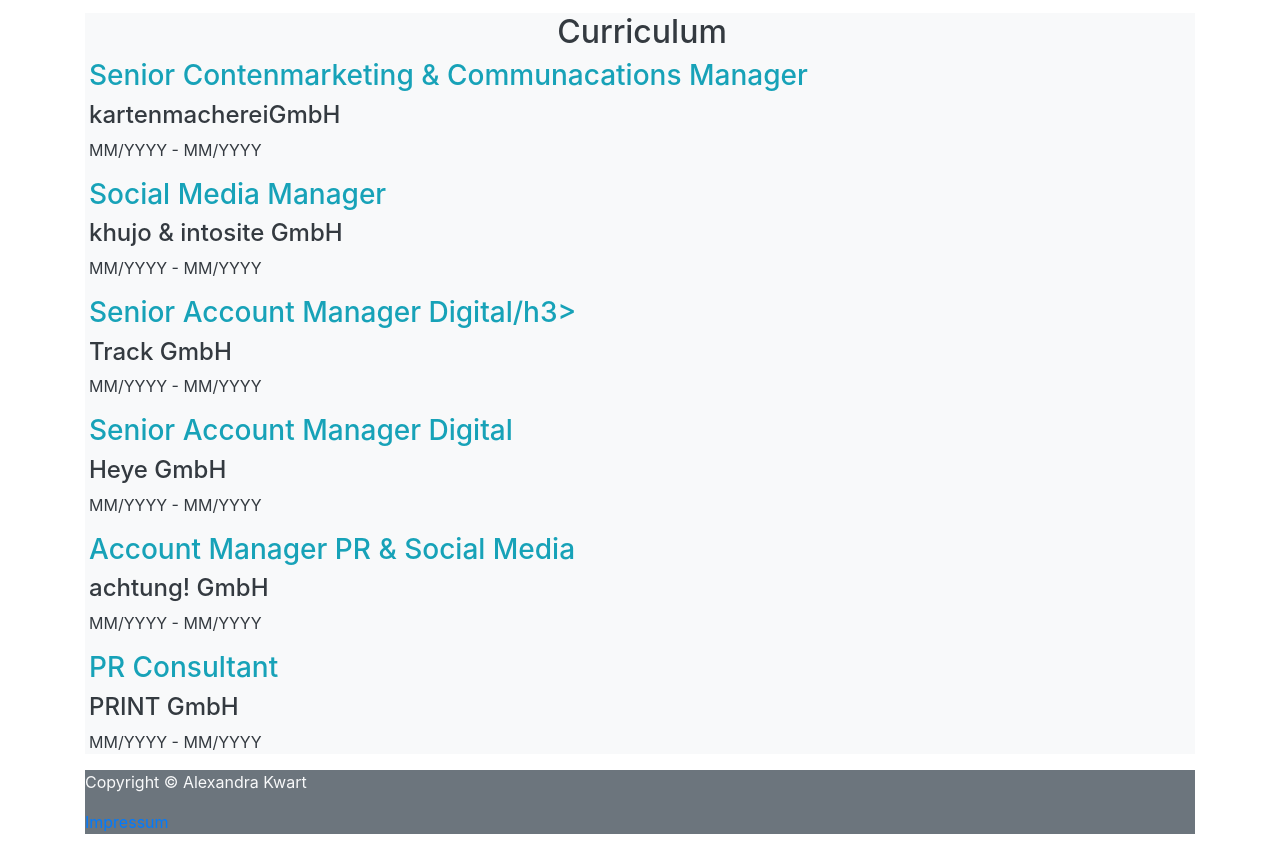
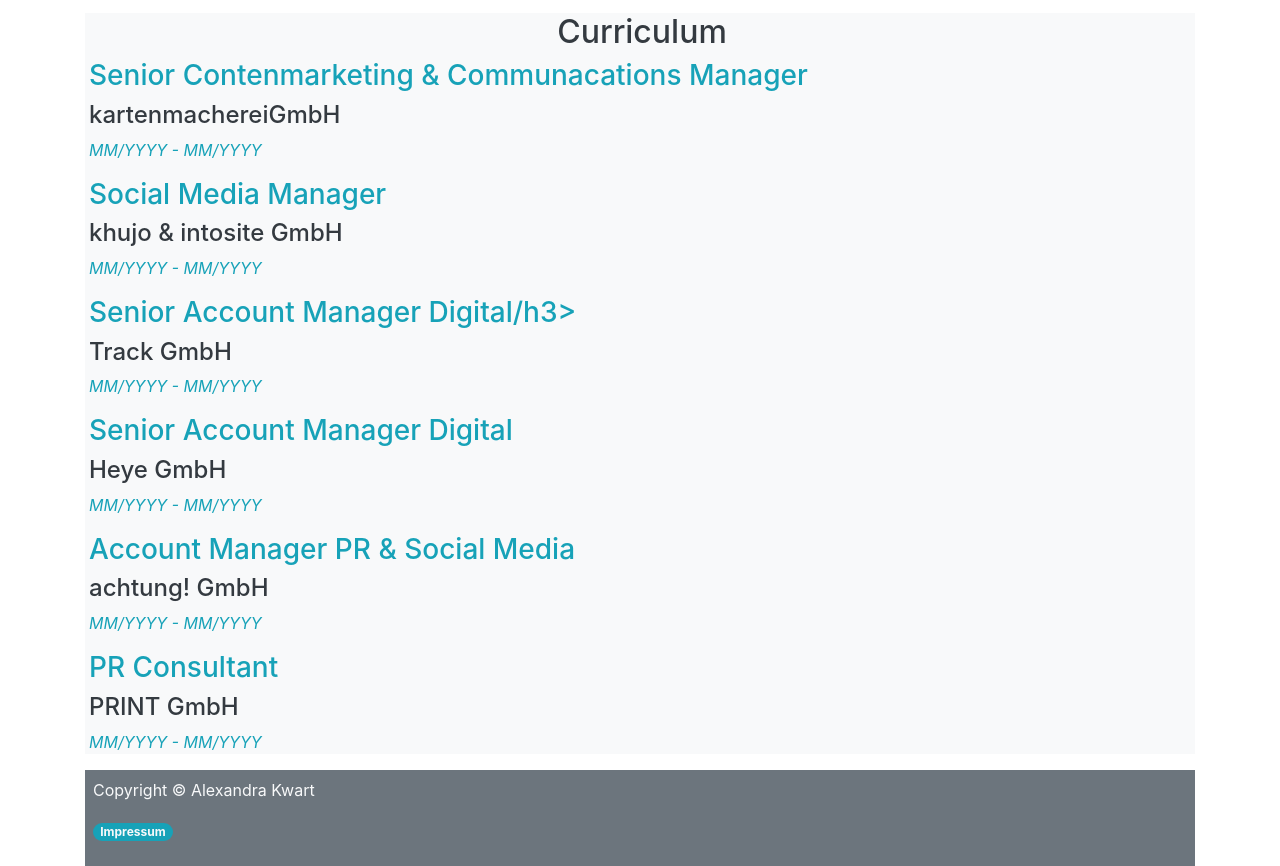
Before and after one commit to kwartalex/personal-website, a plain HTML site: page index.html in a window 1280 px wide. Shown: the part 1240-2106 px from the top of the page. Drawn offline with nearby package versions, Linux system fonts and the light colour scheme.

Commit message:
Images Updated, minor Styling and Text Updates

```diff
--- a/index.html
+++ b/index.html
@@ -17,10 +17,10 @@
                     <h1>Alexandra Kwart</h1>
                 </div>
                 <div class="col">
-                    <p><a href="#jumpmark_contact" class="secondary-link text-light">Contact</a></p>
+                    <p><a href="#jumpmark_contact" class="secondary-link text-light badge badge-pill badge-info">Contact</a></p>
                 </div>
                 <div class="col">
-                    <p><a href="#jumpmark_CV class=" class="secondary-link text-light">Curriculum</a></p>
+                    <p><a href="#jumpmark_CV class=" class="secondary-link text-light badge badge-pill badge-info">Curriculum</a></p>
                 </div>
             </div>
         </header>
@@ -38,7 +38,7 @@
                 </div>
                 <div class="col-md-8">
                     <div class="bg-light">
-                    <h2 class="bg-info text-light text-center">My Web Development Skills</h2>
+                    <h2 class="bg-info text-light text-center py-1">My Web Development Skills</h2>
 
                         <ul class="list-inline">
                             <li class="list-inline-item bg-info text-light rounded p-3 m-2">Skill 1</li>
@@ -48,7 +48,7 @@
                             <li class="list-inline-item bg-info text-light rounded p-3 m-2">Skill 5000000</li>
                             <li class="list-inline-item bg-info text-light rounded p-3 m-2">Skill 6000</li>
                         </ul>
-                        <h2 class="bg-info text-light text-center">My Personal Skills</h2>
+                        <h2 class="bg-info text-light text-center py-1">My Personal Skills</h2>
 
                         <ul class="list-inline">
                             <li class="list-inline-item bg-info text-light rounded p-3 m-2">Skill 1000000</li>
@@ -107,39 +107,39 @@
                 <div>
                     <h3 class="text-info">Senior Contenmarketing & Communacations Manager</h3>
                     <h4>kartenmachereiGmbH</h4>
-                    <p>MM/YYYY - MM/YYYY</p>
+                    <p class="font-italic text-info">MM/YYYY - MM/YYYY</p>
                 </div>
                 <div>
                     <h3 class="text-info">Social Media Manager</h3>
                     <h4>khujo & intosite GmbH</h4>
-                    <p>MM/YYYY - MM/YYYY</p>
+                    <p class="font-italic text-info">MM/YYYY - MM/YYYY</p>
                 </div>
                 <div>
                     <h3 class="text-info">Senior Account Manager Digital/h3>
                     <h4>Track GmbH</h4>
-                    <p>MM/YYYY - MM/YYYY</p>
+                    <p class="font-italic text-info">MM/YYYY - MM/YYYY</p>
                 </div>
                 <div>
                     <h3 class="text-info">Senior Account Manager Digital</h3>
                     <h4>Heye GmbH</h4>
-                    <p>MM/YYYY - MM/YYYY</p>
+                    <p class="font-italic text-info">MM/YYYY - MM/YYYY</p>
                 </div>
                 <div>
                     <h3 class="text-info">Account Manager PR & Social Media</h3>
                     <h4>achtung! GmbH</h4>
-                    <p>MM/YYYY - MM/YYYY</p>
+                    <p class="font-italic text-info">MM/YYYY - MM/YYYY</p>
                 </div>
                 <div>
                     <h3 class="text-info">PR Consultant</h3>
                     <h4>PRINT GmbH</h4>
-                    <p>MM/YYYY - MM/YYYY</p>
+                    <p class="font-italic text-info">MM/YYYY - MM/YYYY</p>
                 </div>
             </section>
 
         </main>
-        <footer class="bg-secondary text-light">
+        <footer class="bg-secondary text-light px-2 py-2">
             <p>Copyright © Alexandra Kwart</p>
-            <p><a href="https://example.com">Impressum</a></p>
+            <p><a href="https://example.com" class=" secondary-link text-light badge badge-pill badge-info">Impressum</a></p>
         </footer>
     </div>
 </body>
```
